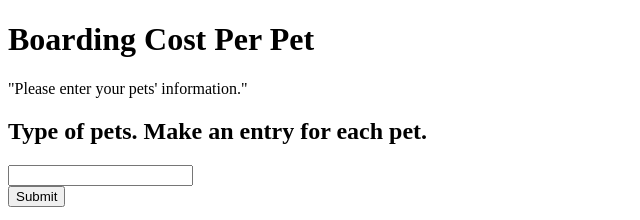
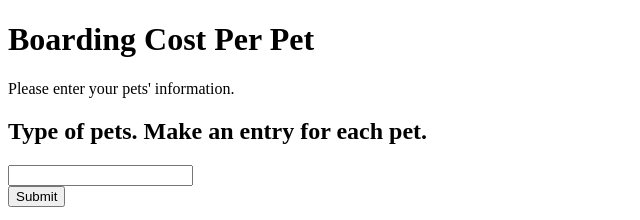
Before and after one commit to Jones-Jenni/Test, a plain HTML site: page index.html in a window 1280 px wide. Shown: the top 220 px of the page, 0-640 px from the left. Drawn offline with Linux system fonts and the light colour scheme.

Commit message:
File for grading, javascript
File to be assessed for basic fluency, javascript. I did not include associate arrays because those aren't even a thing in javascript.

```diff
--- a/index.html
+++ b/index.html
@@ -4,7 +4,7 @@
 
 <h1>Boarding Cost Per Pet</h1>
 
-<p>"Please enter your pets' information."</p>
+<p>Please enter your pets' information.</p>
 
 <h2>Type of pets. Make an entry for each pet.</h2>
 <form><input type="text" id="pets"></form>
```
